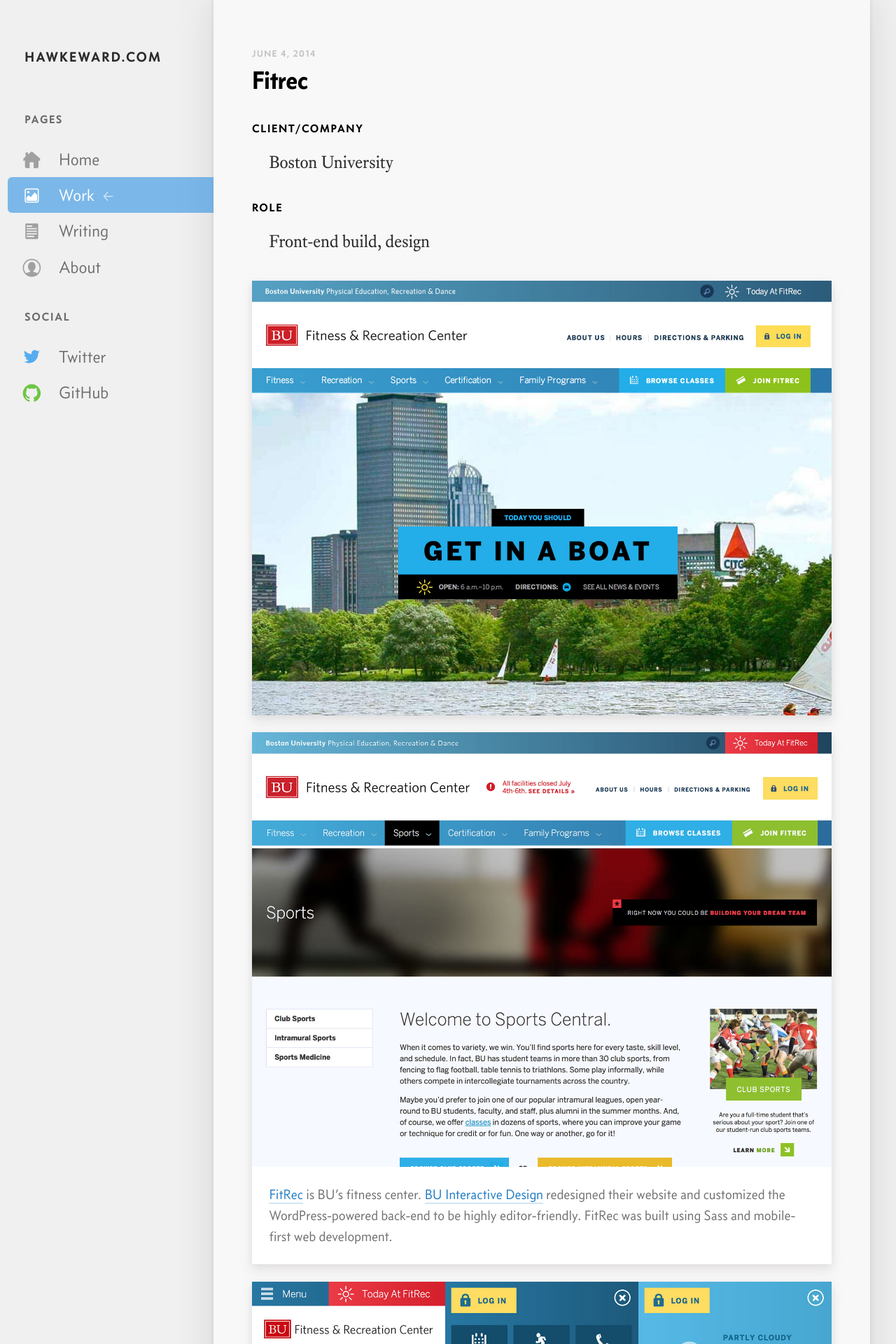
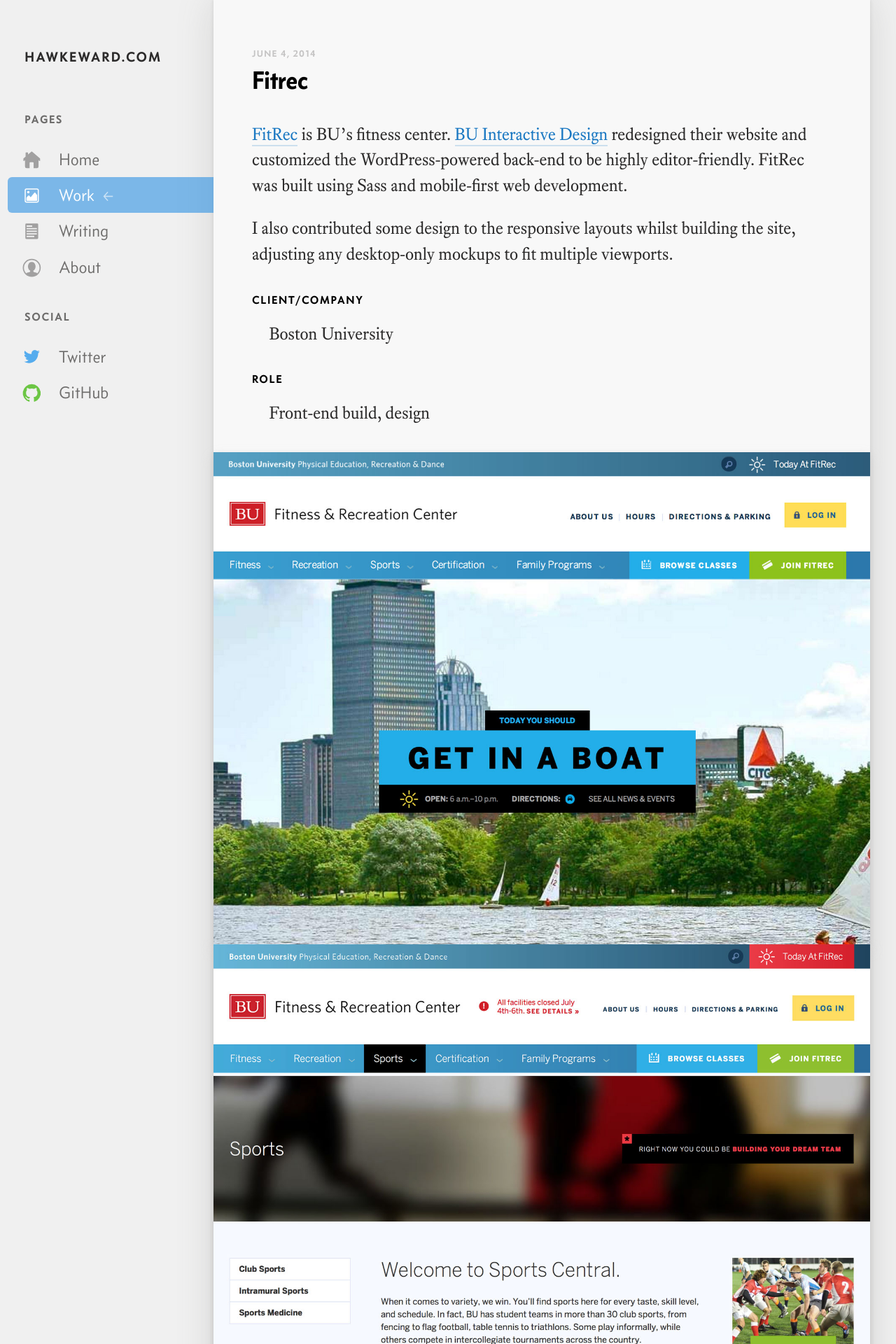
Before and after one commit to whbassignani/whbassignani.github.io, a Jekyll site: the page built from _posts/work/2014-06-04-bu-fitrec.md, in a window 1280 px wide. Shown: the top 1920 px of the page at 70% size. Built offline with Jekyll 4.4.1, drawn with Linux system fonts in a browser that asks for light colours; some of the changed text lies outside the part shown.

Commit message:
Fixing the work single layout; rearranging rows

```diff
--- a/_layouts/work.html
+++ b/_layouts/work.html
@@ -10,50 +10,31 @@
         <h1 class="content-title post-title">{{ page.title }}</h1>
       </header>
 
+      <div class="work-content">
+{{ content }}
+      </div>
 
-      <dl class="archive-work-details">
+      <dl class="work-details">
         <dt>Client/Company</dt>
         <dd>{{ page.client }}</dd>
         <dt>Role</dt>
         <dd>{{ page.role }}</dd>
       </dl>
-    </a>
-
-
 
 {% if page.work_images %}
+      <div class="work-images">
   {% for work_image in page.work_images %}
     {% if work_image %}
       {% assign this_image = work_image %}
-    <div class="archive-work-image photo">
+        <div class="work-image photo">
 {% include img-srcset.html %}
-    </div>
+        </div>
       {% assign this_image = null %}
     {% endif %}
   {% endfor %}
-{% endif %}
-
-
-{% assign this_image = page.banner %}
-
-{% if this_image %}
-      <div class="photo post-banner">
-{% include img-srcset.html %}
       </div>
 {% endif %}
-
-      <div class="post-content">
-{{ content }}
-      </div>
     </article>
-
-    {% unless page.hide_author %}
-    <footer class="post-footer container">
-      <p><strong>Hawke</strong> is a designer at <a href="http://www.blizzard.com">Blizzard Entertainment</a>. Interests: typography, web development, indoor rock climbing, video games, coffee, and European history. Want to learn more? <a href="/about">Of course you&nbsp;do.</a></p>
-
-      <p>Read his not-overly-hashtagged tweets on <a href="http://www.twitter.com/hawkeward">Twitter (@hawkeward)</a>. <span class="hashtag">#doit</span></p>
-    </footer>
-    {% endunless %}
   </main>
 
 {% include footer.html %}
--- a/_posts/work/2014-06-04-bu-fitrec.md
+++ b/_posts/work/2014-06-04-bu-fitrec.md
@@ -45,5 +44,8 @@
       url: /assets/work/2014-06-04-bu-fitrec/mobile-640.jpg
     - size: 320
       url: /assets/work/2014-06-04-bu-fitrec/mobile-320.jpg
-    - caption: I also contributed design to many of the responsive layouts in the process of building the site, adjusting any desktop-only mockups to fit multiple viewports.
 ---
+
+[FitRec](http://www.bu.edu/fitrec/) is BU’s fitness center. <a href="http://www.bu.edu/interactive-design/">BU Interactive Design</a> redesigned their website and customized the WordPress-powered back-end to be highly editor-friendly. FitRec was built using Sass and mobile-first web development.
+
+I also contributed some design to the responsive layouts whilst building the site, adjusting any desktop-only mockups to fit multiple viewports.
--- a/css/main.scss
+++ b/css/main.scss
@@ -35,7 +35,8 @@
 
 // Layouts and includes
 @import "post";
-@import "archive";
+@import "archive-work";
+@import "archive-writing";
 
 
 // Page-specific
--- /dev/null
+++ b/scss/_archive-work.scss
@@ -0,0 +1,63 @@
+.archive-work {
+  @include spacing-standard(medium);
+
+  &:last-child {
+    margin-bottom: 0;
+  }
+}
+
+.archive-work-link {
+  border-bottom: 0;
+  display: block;
+  position: relative;
+  transition:
+    opacity $animation-time,
+    transform $animation-time;
+  transform: translateZ(0);
+
+  & > * {
+    position: relative;
+    z-index: 1;
+  }
+
+  &::after {
+    background-color: $color-interactive-hover;
+    border-radius: $border-radius;
+    bottom: -#{size(0)};
+    content: '';
+    display: block;
+    left: -#{size(0)};
+    opacity: 0;
+    position: absolute;
+    right: -#{size(0)};
+    top: -#{size(0)};
+    transition: opacity $animation-time;
+    z-index: 0;
+  }
+
+  &:hover::after {
+    opacity: 0.1;
+  }
+
+  &:active {
+    @include transform(scale(0.96) translateZ(0));
+    opacity: $amount-fade;
+  }
+}
+
+.archive-work-image {
+  @include spacing-standard(xsmall);
+}
+
+
+
+.archive-work-title {
+  margin: size(-6) 0;
+}
+
+.archive-work-role {
+  @include bold-spaced-type;
+  color: $color-ui-light;
+  display: block;
+  font-size: size(-2);
+}
--- a/scss/_layout.scss
+++ b/scss/_layout.scss
@@ -60,6 +60,14 @@
   margin: 0 auto;
   padding: size(0) size(-2);
 
+  > *:first-child {
+    margin-top: 0;
+  }
+
+  > *:last-child {
+    margin-bottom: 0;
+  }
+
   // .container-fullWidthChild "undoes" the padding from .container
   .container-fullWidthChild {
     @include container-full-width-child;
--- a/scss/_work.scss
+++ b/scss/_work.scss
@@ -1,6 +1,25 @@
-.archive-work {
-  @include spacing-standard(medium);
+.work .content-text {
+  padding-bottom: 0;
 }
+
+.work-images {
+  @include spacing-standard;
+}
+
+.work-image {
+  @include container-full-width-child;
+  margin-bottom: 0;
+  margin-top: 0;
+}
+
+
+.archive-work-title,
+.archive-work-role {
+  // transition: color $animation-time;
+}
+
+
+
 
 .archive-work-details {
   // margin: 0;
@@ -33,75 +52,3 @@
   //   }
   // }
 }
-
-.archive-work-link {
-  border-bottom: 0;
-  display: block;
-  position: relative;
-  transition:
-    opacity $animation-time,
-    transform $animation-time;
-  transform: translateZ(0);
-
-  & > * {
-    position: relative;
-    z-index: 1;
-  }
-
-  &::after {
-    background-color: $color-interactive-hover;
-    border-radius: $border-radius;
-    bottom: -#{size(0)};
-    content: '';
-    display: block;
-    left: -#{size(0)};
-    opacity: 0;
-    position: absolute;
-    right: -#{size(0)};
-    top: -#{size(0)};
-    transition: opacity $animation-time;
-    z-index: 0;
-  }
-
-  &:hover::after {
-    opacity: 0.1;
-  }
-
-  &:active {
-    @include transform(scale(0.96) translateZ(0));
-    opacity: $amount-fade;
-  }
-}
-
-.archive-work-image {
-  @include spacing-standard(xsmall);
-  // transition: filter $animation-time;
-  //
-  // a:hover & {
-  //   filter: brightness($amount-brighten);
-  // }
-}
-
-.archive-work-title,
-.archive-work-role {
-  // transition: color $animation-time;
-}
-
-.archive-work-title {
-  margin: size(-6) 0;
-
-  // a:hover & {
-  //   color: $color-interactive-hover;
-  // }
-}
-
-.archive-work-role {
-  @include bold-spaced-type;
-  color: $color-ui-light;
-  display: block;
-  font-size: size(-2);
-
-  a:hover & {
-    // color: $color-ui-subtle;
-  }
-}
```
Also changed, not shown: other parts of _posts/work/2014-06-04-bu-fitrec.md (+0 -1 lines), _posts/work/2016-06-28-tespa.md (+3 -1 lines), scss/_archive-writing.scss (renamed from scss/_archive.scss).
